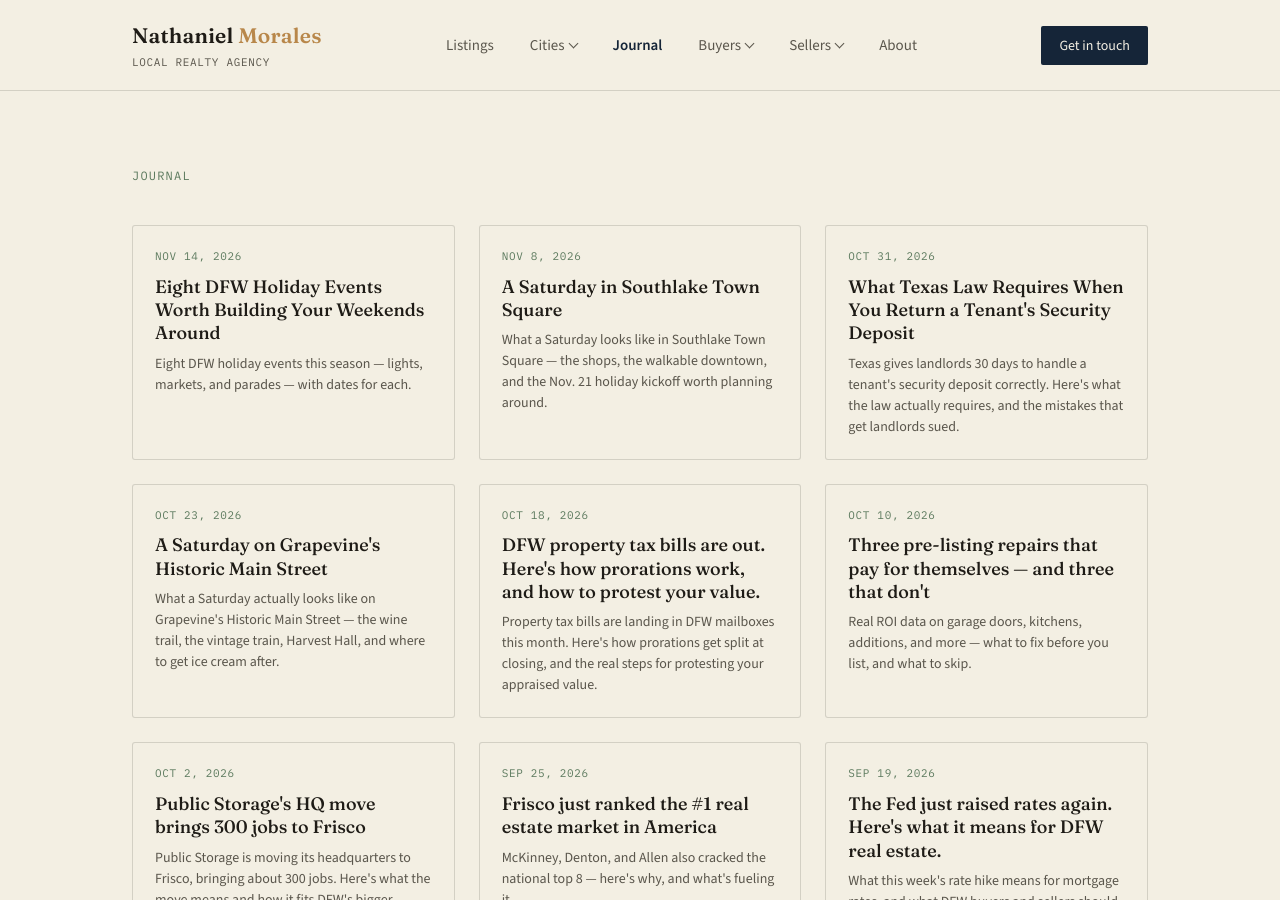
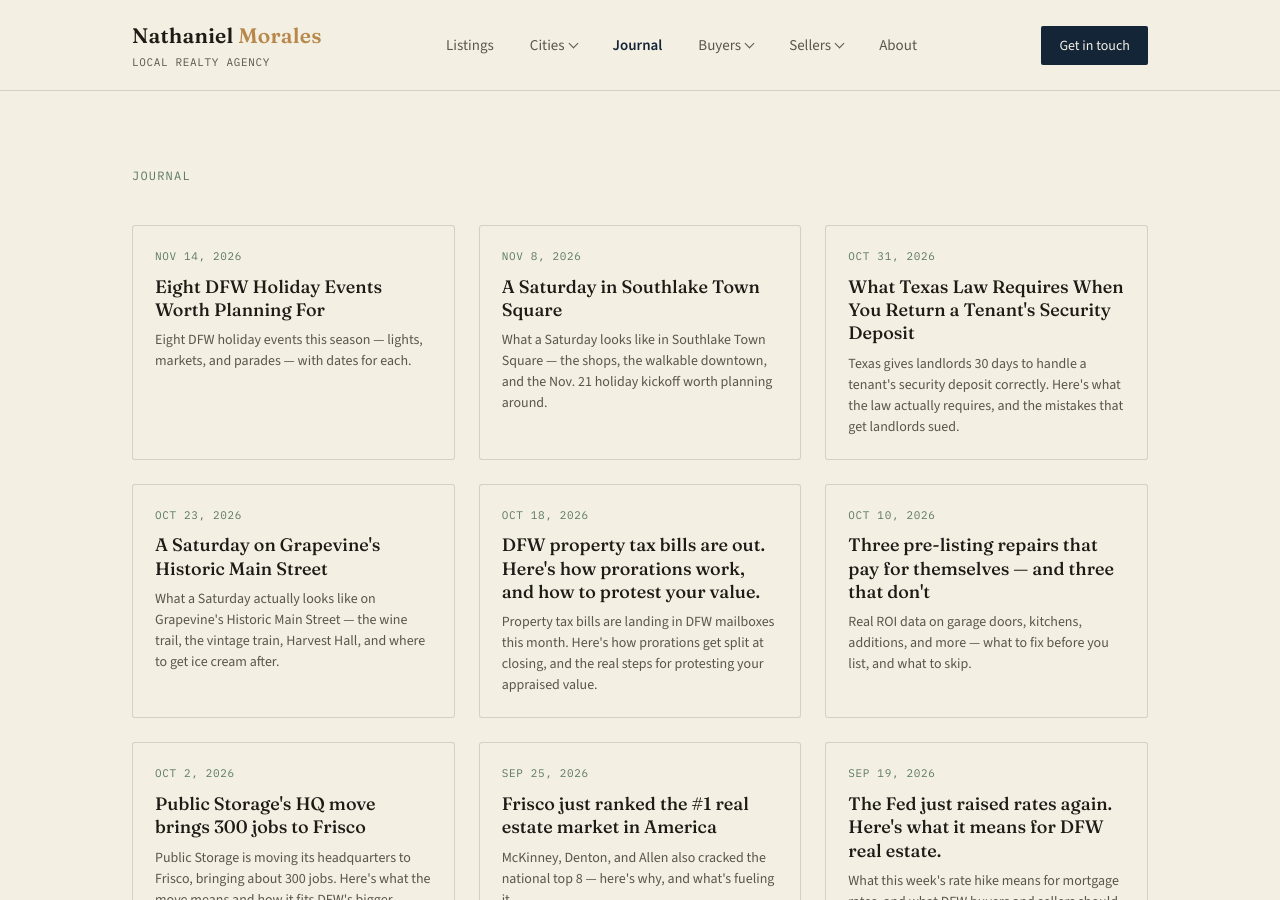
Before and after one commit to nathanielmorales7/deedanddoor, a Jekyll site: the page journal.html, which Jekyll copies as it is, in a window 1280 px wide and 900 px high. Built offline with Jekyll 4.4.1, drawn with Linux system fonts in a browser that asks for light colours.

Commit message:
Update holiday events post title in journal feed

```diff
--- a/journal.html
+++ b/journal.html
@@ -132,7 +132,7 @@
       <div class="blog-grid">
         <a class="blog-card" href="journal-dfw-holiday-events.html">
           <div class="blog-date">Nov 14, 2026</div>
-          <h3>Eight DFW Holiday Events Worth Building Your Weekends Around</h3>
+          <h3>Eight DFW Holiday Events Worth Planning For</h3>
           <p>Eight DFW holiday events this season — lights, markets, and parades — with dates for each.</p>
         </a>
         <a class="blog-card" href="journal-southlake-town-square.html">
```
